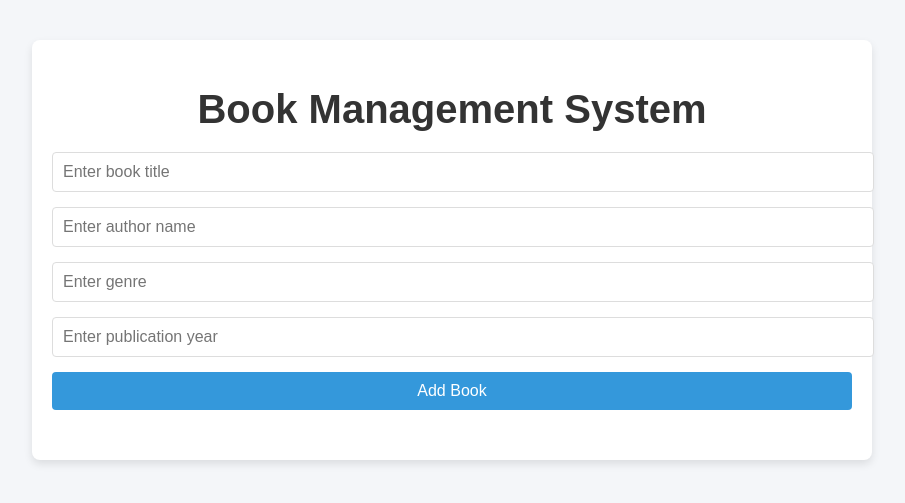
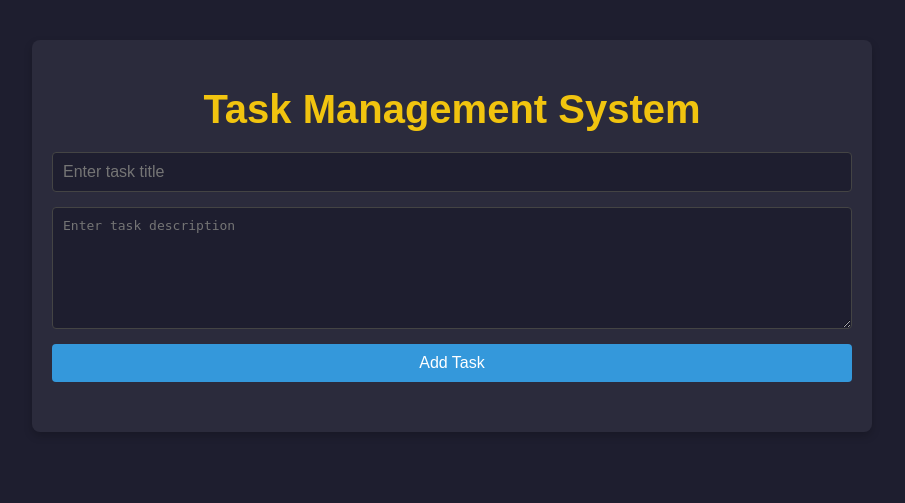
Before and after one commit to Kuldeepthakur0108/Task-2, a Python web app: template templates/index.html in a window 1280 px wide. Shown: the top 503 px of the page, without its empty margins (188-1093 px from the left). Run offline with Jinja, Linux system fonts and the light colour scheme; the template is opened without the code that fills it, so the values that code supplies are empty.

Commit message:
index.html

```diff
--- a/templates/index.html
+++ b/templates/index.html
@@ -3,15 +3,16 @@
 <head>
     <meta charset="UTF-8">
     <meta name="viewport" content="width=device-width, initial-scale=1.0">
-    <title>Book Management System</title>
+    <title>Task Management</title>
     <style>
         /* General Body Styling */
         body {
             font-family: 'Arial', sans-serif;
-            background-color: #f4f6f9;
+            background-color: #1e1e2f;
             margin: 0;
             padding: 0;
             box-sizing: border-box;
+            color: #f5f5f5;
         }
 
         /* Container for the page */
@@ -19,21 +20,21 @@
             max-width: 800px;
             margin: 40px auto;
             padding: 20px;
-            background-color: #fff;
+            background-color: #2b2b3c;
             border-radius: 8px;
-            box-shadow: 0 4px 8px rgba(0, 0, 0, 0.1);
+            box-shadow: 0 4px 8px rgba(0, 0, 0, 0.2);
         }
 
         /* Header Styling */
         h1 {
             text-align: center;
-            color: #333;
+            color: #f1c40f;
             font-size: 2.5em;
             margin-bottom: 20px;
         }
 
-        /* Book creation form */
-        #book-form {
+        /* Task creation form */
+        #task-form {
             display: flex;
             flex-direction: column;
             gap: 15px;
@@ -42,12 +43,16 @@
         input, textarea, button {
             padding: 10px;
             font-size: 1em;
-            border: 1px solid #ddd;
+            border: 1px solid #444;
             border-radius: 4px;
+            background-color: #1e1e2f;
+            color: #f5f5f5;
         }
 
-        input, textarea {
-            width: 100%;
+        input:focus, textarea:focus {
+            outline: none;
+            border-color: #f1c40f;
+            box-shadow: 0 0 5px #f1c40f;
         }
 
         button {
@@ -67,52 +72,52 @@
             min-height: 100px;
         }
 
-        /* Book List Styling */
-        .book-list {
+        /* Task List Styling */
+        .task-list {
             margin-top: 30px;
         }
 
-        .book {
-            background-color: #ecf0f1;
+        .task {
+            background-color: #3c3c4c;
             padding: 20px;
             border-radius: 8px;
             margin-bottom: 15px;
             transition: transform 0.3s, box-shadow 0.3s;
         }
 
-        .book:hover {
+        .task:hover {
             transform: translateY(-5px);
-            box-shadow: 0 4px 10px rgba(0, 0, 0, 0.1);
+            box-shadow: 0 4px 10px rgba(0, 0, 0, 0.3);
         }
 
-        .book h3 {
+        .task h3 {
             margin-top: 0;
             font-size: 1.5em;
-            color: #2c3e50;
+            color: #f39c12;
         }
 
-        .book p {
+        .task p {
             font-size: 1.1em;
-            color: #7f8c8d;
+            color: #bdc3c7;
         }
 
-        /* Buttons inside books */
-        .book button {
+        /* Buttons inside tasks */
+        .task button {
             margin-top: 10px;
             background-color: #e74c3c;
             font-size: 0.9em;
             transition: background-color 0.3s;
         }
 
-        .book button.edit {
+        .task button.edit {
             background-color: #f39c12;
         }
 
-        .book button:hover {
+        .task button:hover {
             background-color: #c0392b;
         }
 
-        .book button.edit:hover {
+        .task button.edit:hover {
             background-color: #e67e22;
         }
 
@@ -127,7 +132,7 @@
                 font-size: 2em;
             }
 
-            .book-list {
+            .task-list {
                 margin-top: 20px;
             }
         }
@@ -138,85 +143,75 @@
 
     <!-- Main container for the page -->
     <div class="container">
-        <h1>Book Management System</h1>
+        <h1>Task Management System</h1>
 
-        <!-- Book creation form -->
-        <form id="book-form">
-            <input type="text" id="title" placeholder="Enter book title" required>
-            <input type="text" id="author" placeholder="Enter author name" required>
-            <input type="text" id="genre" placeholder="Enter genre">
-            <input type="number" id="year" placeholder="Enter publication year">
-            <button type="submit">Add Book</button>
+        <!-- Task creation form -->
+        <form id="task-form">
+            <input type="text" id="title" placeholder="Enter task title" required>
+            <textarea id="description" placeholder="Enter task description"></textarea>
+            <button type="submit">Add Task</button>
         </form>
 
-        <!-- Book list display -->
-        <div class="book-list" id="book-list"></div>
+        <!-- Task list display -->
+        <div class="task-list" id="task-list"></div>
     </div>
 
     <script>
-        // Fetch and display books
-        async function fetchBooks() {
-            const response = await fetch('/books');
-            const books = await response.json();
-            const bookList = document.getElementById('book-list');
-            bookList.innerHTML = '';
-            books.forEach(book => {
-                const bookElement = document.createElement('div');
-                bookElement.classList.add('book');
-                bookElement.innerHTML = `
-                    <h3>${book.title}</h3>
-                    <p><strong>Author:</strong> ${book.author}</p>
-                    <p><strong>Genre:</strong> ${book.genre || 'No genre available'}</p>
-                    <p><strong>Year:</strong> ${book.year || 'No year available'}</p>
-                    <button class="edit" onclick="editBook(${book.id})">Edit</button>
-                    <button onclick="deleteBook(${book.id})">Delete</button>
+        // Fetch and display tasks
+        async function fetchTasks() {
+            const response = await fetch('/tasks');
+            const tasks = await response.json();
+            const taskList = document.getElementById('task-list');
+            taskList.innerHTML = '';
+            tasks.forEach(task => {
+                const taskElement = document.createElement('div');
+                taskElement.classList.add('task');
+                taskElement.innerHTML = `
+                    <h3>${task.title}</h3>
+                    <p>${task.description || 'No description available'}</p>
+                    <button class="edit" onclick="editTask(${task.id})">Edit</button>
+                    <button onclick="deleteTask(${task.id})">Delete</button>
                 `;
-                bookList.appendChild(bookElement);
+                taskList.appendChild(taskElement);
             });
         }
 
-        // Create a book
-        document.getElementById('book-form').addEventListener('submit', async (e) => {
+        // Create a task
+        document.getElementById('task-form').addEventListener('submit', async (e) => {
             e.preventDefault();
             const title = document.getElementById('title').value;
-            const author = document.getElementById('author').value;
-            const genre = document.getElementById('genre').value;
-            const year = document.getElementById('year').value;
-            const response = await fetch('/books', {
+            const description = document.getElementById('description').value;
+            const response = await fetch('/tasks', {
                 method: 'POST',
                 headers: { 'Content-Type': 'application/json' },
-                body: JSON.stringify({ title, author, genre, year })
+                body: JSON.stringify({ title, description })
             });
             await response.json();
-            fetchBooks();  // Refresh the book list
+            fetchTasks();  // Refresh the task list
             document.getElementById('title').value = '';
-            document.getElementById('author').value = '';
-            document.getElementById('genre').value = '';
-            document.getElementById('year').value = '';
+            document.getElementById('description').value = '';
         });
 
-        // Delete a book
-        async function deleteBook(id) {
-            await fetch(`/books/${id}`, { method: 'DELETE' });
-            fetchBooks();  // Refresh the book list
+        // Delete a task
+        async function deleteTask(id) {
+            await fetch(`/tasks/${id}`, { method: 'DELETE' });
+            fetchTasks();  // Refresh the task list
         }
 
-        // Edit a book (For simplicity, this example uses prompts to update book details)
-        async function editBook(id) {
-            const newTitle = prompt('Enter new book title:');
-            const newAuthor = prompt('Enter new author name:');
-            const newGenre = prompt('Enter new genre:');
-            const newYear = prompt('Enter new publication year:');
-            await fetch(`/books/${id}`, {
+        // Edit a task (For simplicity, this example uses prompts to update task)
+        async function editTask(id) {
+            const newTitle = prompt('Enter new task title:');
+            const newDescription = prompt('Enter new task description:');
+            await fetch(`/tasks/${id}`, {
                 method: 'PUT',
                 headers: { 'Content-Type': 'application/json' },
-                body: JSON.stringify({ title: newTitle, author: newAuthor, genre: newGenre, year: newYear })
+                body: JSON.stringify({ title: newTitle, description: newDescription })
             });
-            fetchBooks();  // Refresh the book list
+            fetchTasks();  // Refresh the task list
         }
 
-        // Load books on initial page load
-        fetchBooks();
+        // Load tasks on initial page load
+        fetchTasks();
     </script>
 
 </body>
```
